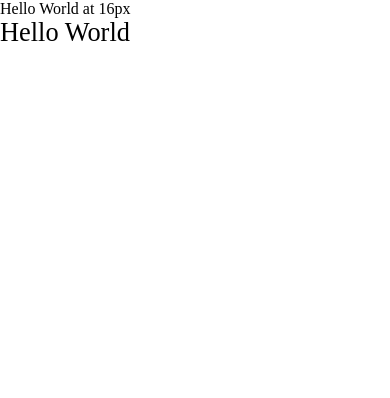
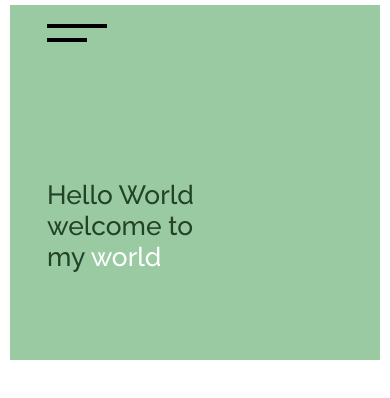
Before and after one commit to michaelpaulcuccia/pixelsandposers, a Next.js app in the folder client/: page / in a window 390 px wide. Shown: the top 398 px of the page. Built offline with nearby package versions, Linux system fonts and the light colour scheme.

Commit message:
responsive box

```diff
--- /dev/null
+++ b/client/constants/layout.js
@@ -0,0 +1,2 @@
+export const MIN_SCREEN = '375px';
+export const MAX_SCREEN = '1366px';
--- /dev/null
+++ b/client/constants/palette.js
@@ -0,0 +1,5 @@
+export const DARK_GRAY = '#2a2a2a';
+export const LIGHT_GRAY = '#f4f4f4';
+export const DARK_GREEN = '#214326';
+export const LIGHT_GREEN = '#9acaa1';
+export const WHITE = '#FFFFFF';
--- a/client/pages/index.js
+++ b/client/pages/index.js
@@ -1,11 +1,62 @@
 import Head from 'next/head';
 import styled from 'styled-components';
+import * as layout from '../constants/layout';
+import * as palette from '../constants/palette';
 import { between } from 'polished';
 
+/*
+between: (fromSize: (string | number), toSize: (string | number), minScreen: string, maxScreen: string)
+*/
 
-//between(fromSize: (string | number), toSize: (string | number), minScreen: string, maxScreen: string)
+const Wrapper = styled.div`
+  height: 100%;
+  width: 100%;
+  padding: 5px 10px;
+`;
+
+const BigBlock = styled.div`
+  height: ${between('350px', '700px', layout.MIN_SCREEN, layout.MAX_SCREEN)};
+  width: 100%;
+  background: ${palette.LIGHT_GREEN};
+`;
+
+const Hamburger = styled.div`
+  height: 100px;
+  width: 100px;
+  margin-left: 10%;
+  padding-top: 5%;
+
+  .top {
+    width: 70%;
+    border-bottom: 6px solid black;
+    margin-bottom: 10%;
+
+    @media (max-width: 650px) {
+      width: 60%;
+      border-bottom: 4px solid black;
+    }
+  }
+
+  .bottom {
+    width: 50%;
+    border-bottom: 6px solid black;
+
+    @media (max-width: 650px) {
+      width: 40%;
+      border-bottom: 4px solid black;
+    }
+  }
+`;
+
+
 const TextDiv = styled.div`
-  font-size: ${between('20px', '100px', '320px', '1200px')};
+  font-size: ${between('26px', '52px', layout.MIN_SCREEN, layout.MAX_SCREEN)};
+  font-weight: 500;
+  color: ${palette.DARK_GREEN};
+  padding: 20% 0% 0 10%;
+  .light-text {
+    color: ${palette.WHITE}
+  }
 `;
 
 export default function Home() {
@@ -17,10 +68,19 @@ export default function Home() {
         <link rel="icon" href="/favicon.ico" />
       </Head>
 
-      Hello World at 16px
-      <TextDiv>
-        Hello World
-      </TextDiv>
+      <Wrapper>
+        <BigBlock>
+          <Hamburger>
+            <div className='top'></div>
+            <div className='bottom'></div>
+          </Hamburger>
+          <TextDiv>
+            <p>Hello World</p>
+            <p>welcome to</p>
+            <p>my <span className='light-text'>world</span></p>
+          </TextDiv>
+        </BigBlock>
+      </Wrapper>
     </>
   )
 }
--- a/client/styles/reset.css
+++ b/client/styles/reset.css
@@ -1,9 +1,17 @@
+@import url('https://fonts.googleapis.com/css2?family=Raleway:wght@300;400;500&display=swap');
+
 * {
   box-sizing: border-box;
   padding: 0;
   margin: 0;
 }
 
+html, body {
+  max-width: 1366px;
+  margin: 0 auto;
+  font-family: 'Raleway', sans-serif;
+}
+
 a {
   color: inherit;
   text-decoration: none;
```
